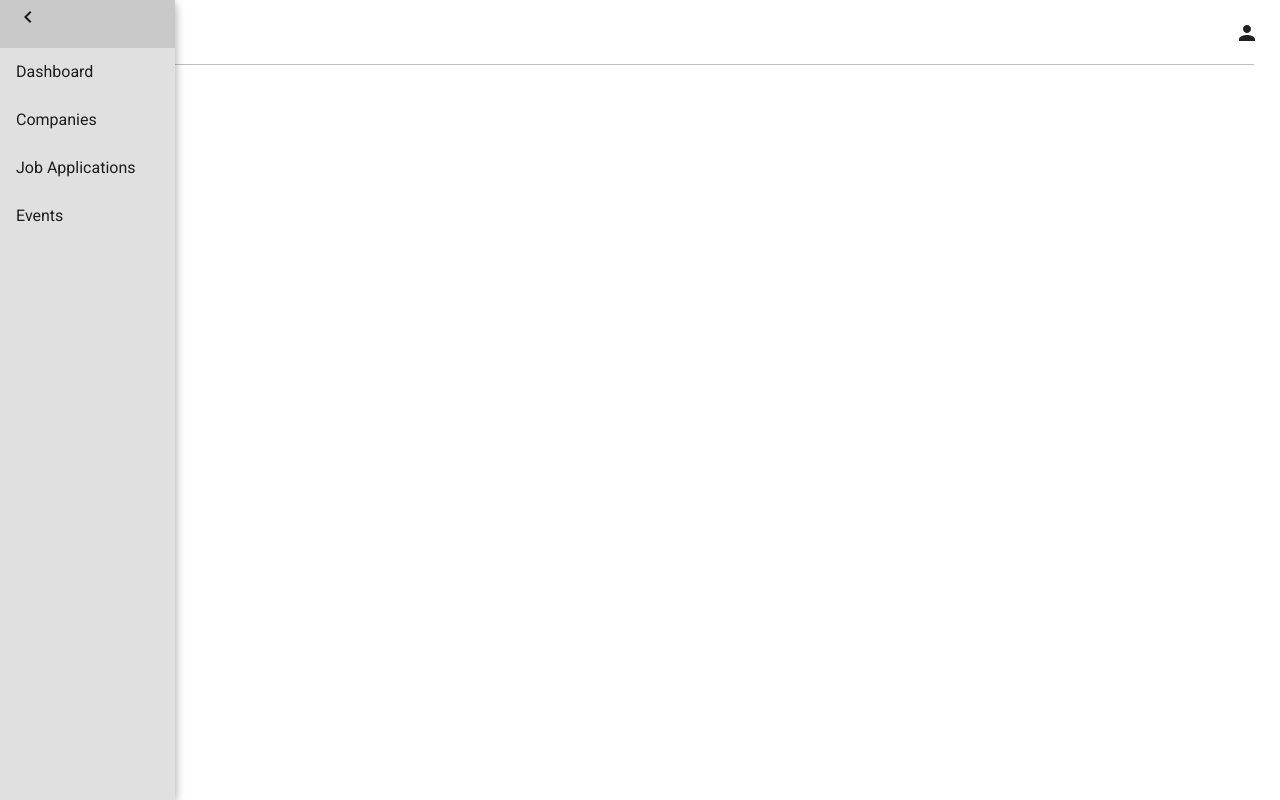
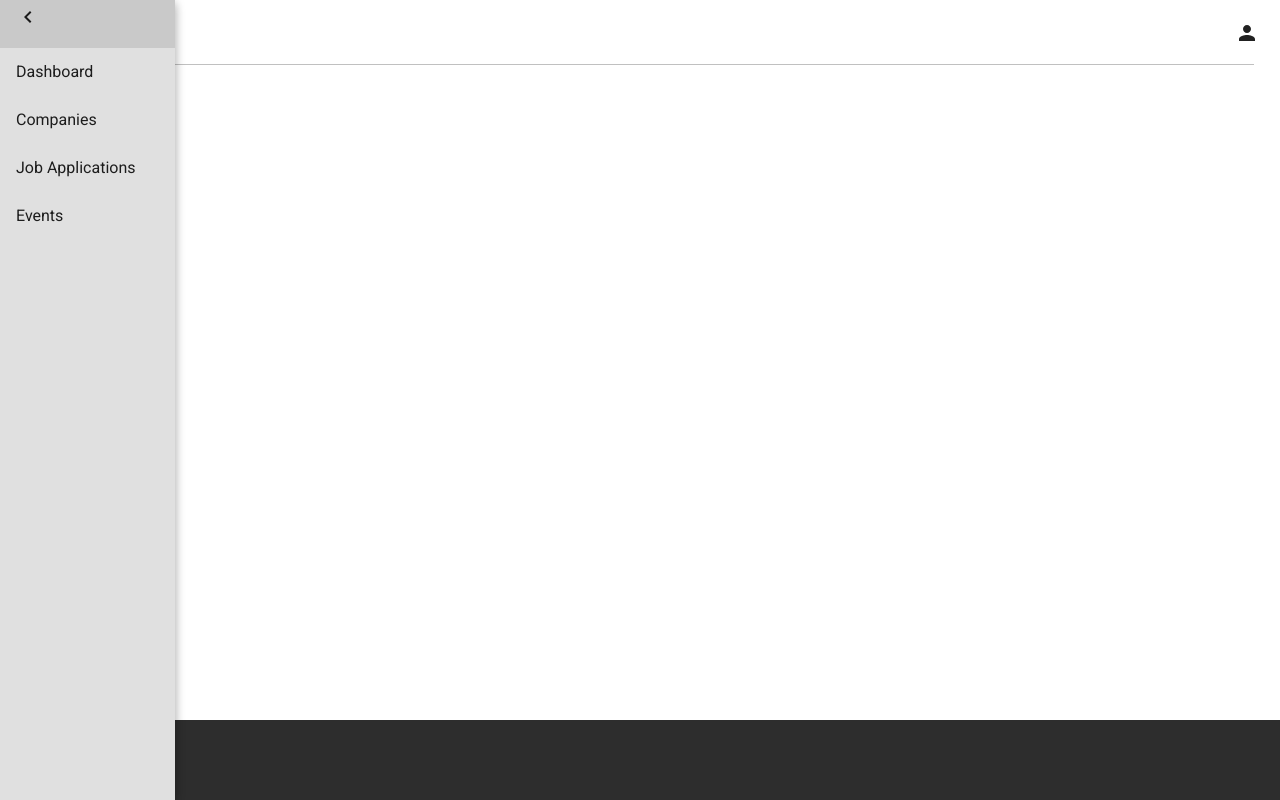
Before and after one commit to job-seeker/job-seeker-frontend, a React app: page /dashboard in a window 1280 px wide. Built offline with nearby package versions, Linux system fonts and the light colour scheme.

Commit message:
formatting changes

```diff
--- a/src/components/dashboard/_dashboard.scss
+++ b/src/components/dashboard/_dashboard.scss
@@ -2,9 +2,17 @@
   height: 100%;
   background: #FFF;
 
+  // .dashboard-nav {
+  //   z-index: -1;
+  // }
+
   .profile-icon {
     margin: 13px 13px 0 0;
   }
+
+  // .drawer div {
+  //   z-index: 10 !important;
+  // }
 
   .dashboard-content {
     margin: 0 2vw 0 2vw;
@@ -14,4 +22,8 @@
       margin: 2vw 0 0 0;
     }
   }
+
+  footer {
+    z-index: 99;
+  }
 }
--- a/src/components/dashboard/index.js
+++ b/src/components/dashboard/index.js
@@ -8,6 +8,7 @@ import ArrowIcon from 'material-ui/svg-icons/navigation/chevron-left';
 import ProfileIcon from 'material-ui/svg-icons/social/person';
 
 import './_dashboard.scss';
+import Footer from '../footer';
 
 export default class Dashboard extends Component {
   constructor(props) {
@@ -36,6 +37,7 @@ export default class Dashboard extends Component {
         />
 
         <Drawer
+          className='drawer'
           docked={false}
           width={175}
           open={this.state.open}
@@ -52,6 +54,7 @@ export default class Dashboard extends Component {
         <section className='dashboard-content'>
           <p>Content here</p>
         </section>
+        <Footer />
       </section>
     );
   }
```
